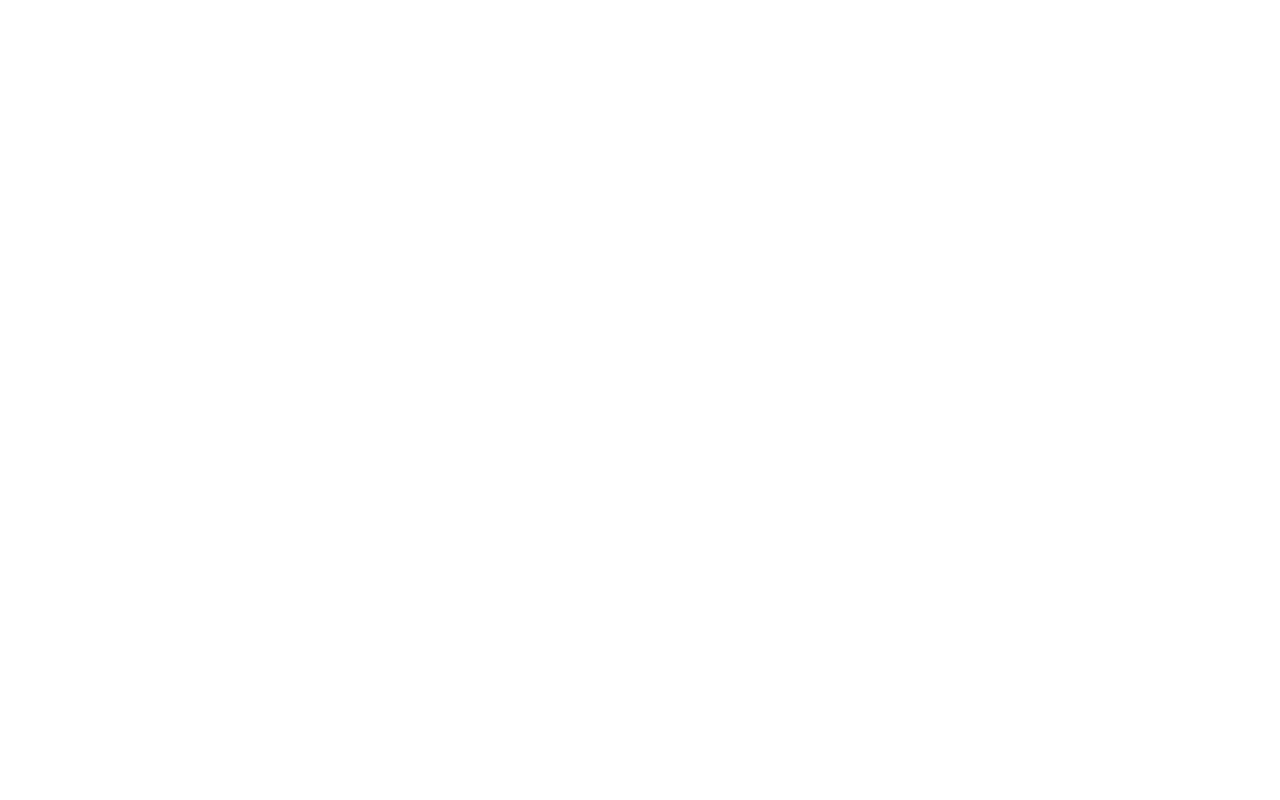
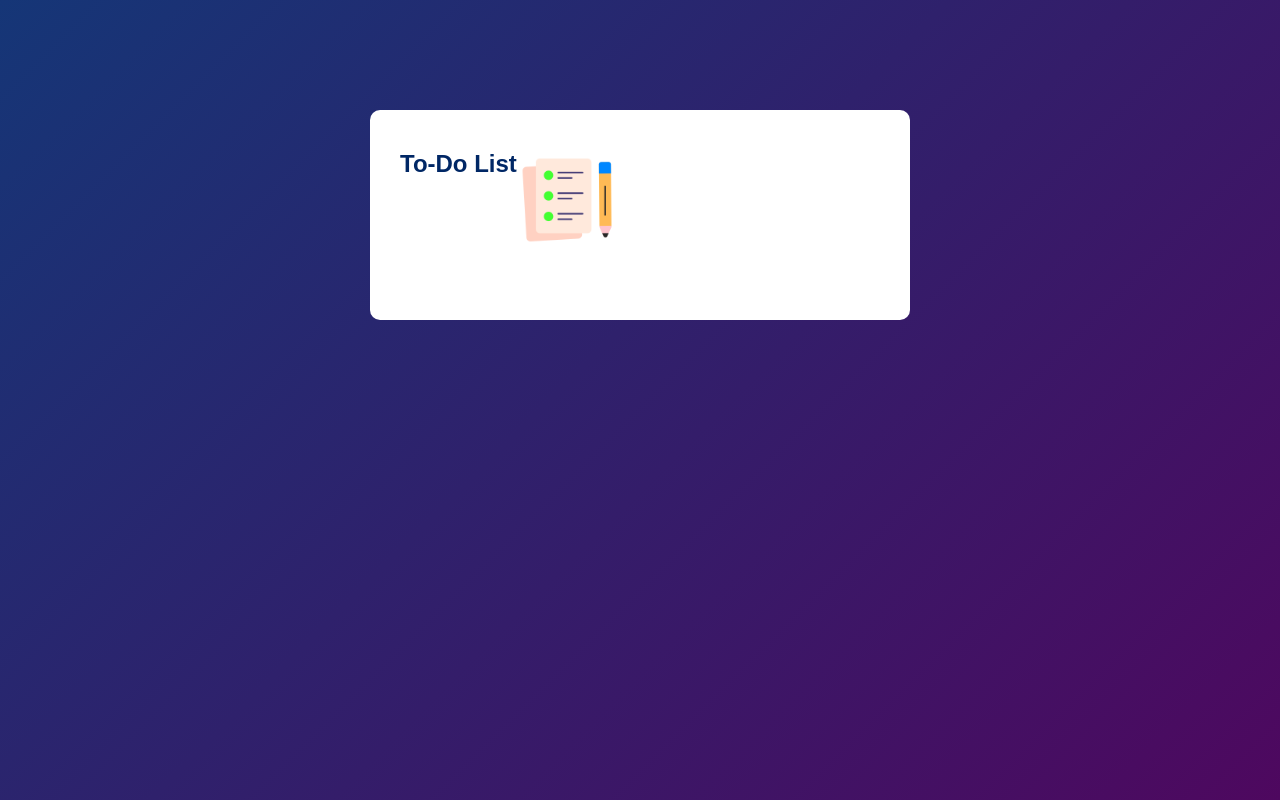
Before and after one commit to siddharth041/todolist, a plain HTML site: page index.html in a window 1280 px wide. Drawn offline with Linux system fonts and the light colour scheme.

Commit message:
second commit

```diff
--- a/index.html
+++ b/index.html
@@ -0,0 +1,16 @@
+<!DOCTYPE html>
+<html lang="en">
+<head>
+    <meta charset="UTF-8">
+    <meta name="viewport" content="width=device-width, initial-scale=1.0">
+    <title>To do list</title>
+    <link rel="stylesheet" href="style.css">
+</head>
+<body>
+    <div class="container">
+        <div class="todo-app">
+            <h2>To-Do List <img src="images/icon.png" alt=""></h2>
+        </div>
+    </div>
+</body>
+</html>
--- a/style.css
+++ b/style.css
@@ -4,3 +4,25 @@
     font-family: 'Poppins', sans-serif;
     box-sizing: border-box;
 }
+
+.container{
+    width: 100%;
+    min-height: 100vh;
+    background: linear-gradient(135deg, #153677, #4e085f);
+    padding: 10px;
+}
+
+.todo-app{
+    width: 100%;
+    max-width: 540px;
+    background: #fff;
+    margin: 100px auto 20px;
+    padding: 40px 30px 70px;
+    border-radius: 10px;
+}
+
+.todo-app h2{
+    color:#002765;
+    display: flex;
+
+}
```
